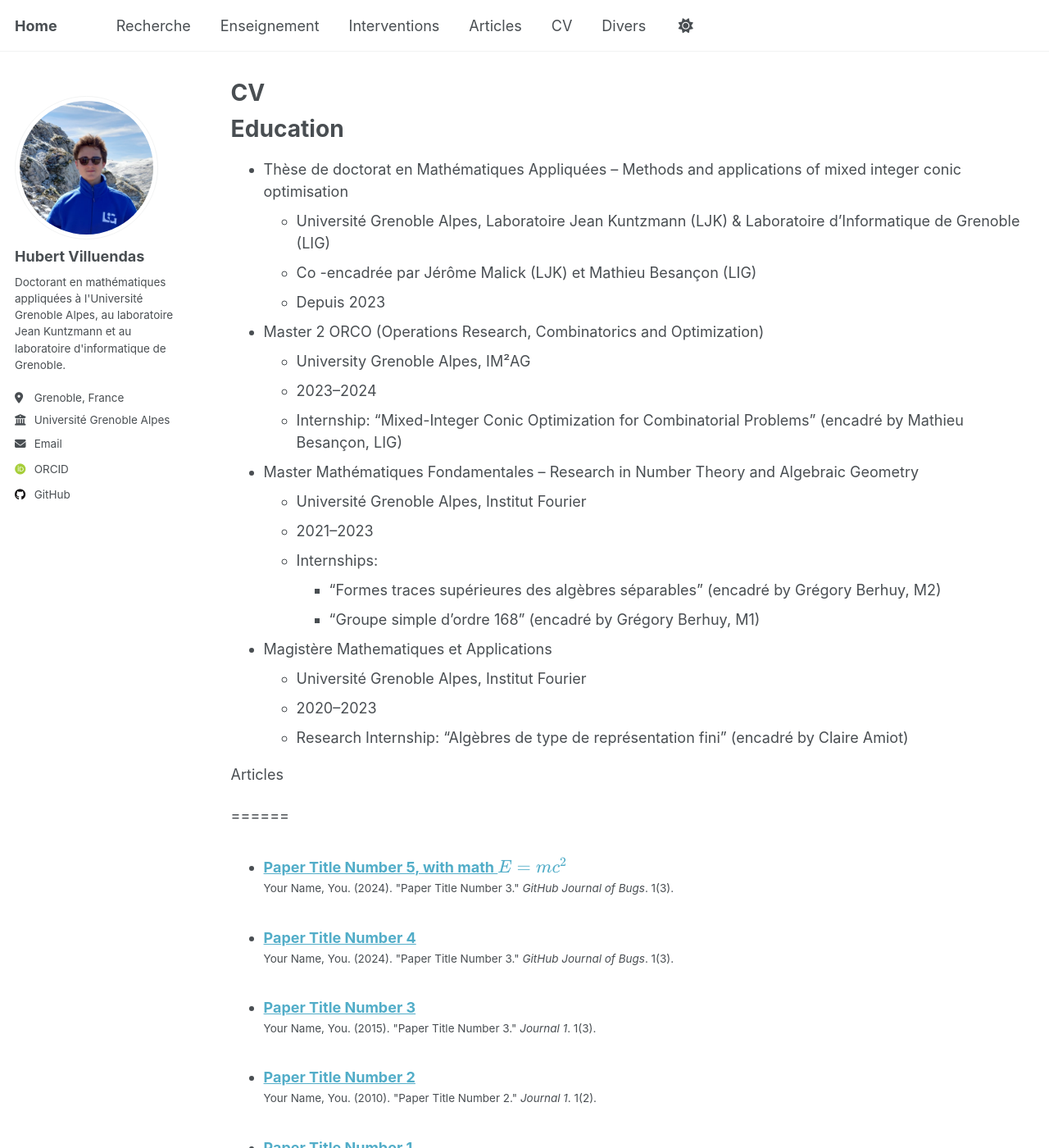
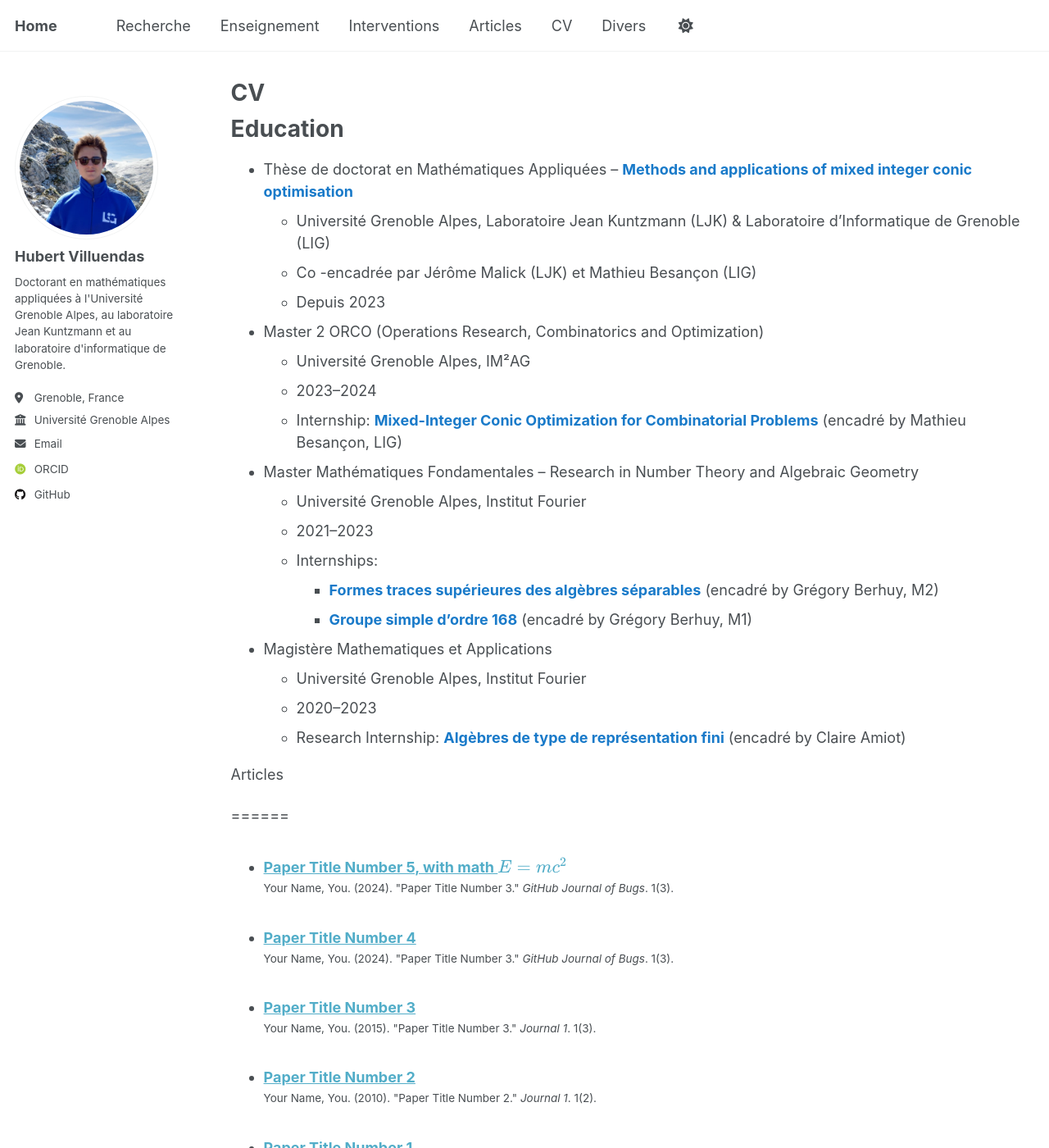
Before and after one commit to HubertVilluendas/hubertvilluendas.github.io, a Jekyll site: the page built from _pages/cv.md, in a window 1280 px wide and 1400 px high. Shown: the whole window at 82% size. Built offline with Jekyll 4.4.1, drawn with Linux system fonts in a browser that asks for light colours; some web fonts are replaced; a script that is not in the unit is left out; some of the changed text lies outside the part shown.

Commit message:
Changement Enseignement

```diff
--- a/_pages/cv.md
+++ b/_pages/cv.md
@@ -10,27 +10,27 @@ redirect_from:
 
 Education
 ======
-* Thèse de doctorat en Mathématiques Appliquées – Methods and applications of mixed integer conic optimisation
+* Thèse de doctorat en Mathématiques Appliquées – <strong style="color: #197ac9;">Methods and applications of mixed integer conic optimisation</strong>
   * Université Grenoble Alpes, Laboratoire Jean Kuntzmann (LJK) & Laboratoire d'Informatique de Grenoble (LIG)
   * Co -encadrée par Jérôme Malick (LJK) et Mathieu Besançon (LIG)
   * Depuis 2023
 
 * Master 2 ORCO (Operations Research, Combinatorics and Optimization)
-  * University Grenoble Alpes, IM²AG
+  * Université Grenoble Alpes, IM²AG
   * 2023–2024
-  * Internship: "Mixed-Integer Conic Optimization for Combinatorial Problems" (encadré by Mathieu Besançon, LIG)
+  * Internship: <strong style="color: #197ac9;">Mixed-Integer Conic Optimization for Combinatorial Problems</strong> (encadré by Mathieu Besançon, LIG)
 
 * Master Mathématiques Fondamentales – Research in Number Theory and Algebraic Geometry
   * Université Grenoble Alpes, Institut Fourier
   * 2021–2023
   * Internships:
-    * "Formes traces supérieures des algèbres séparables" (encadré by Grégory Berhuy, M2)
-    * "Groupe simple d'ordre 168" (encadré by Grégory Berhuy, M1)
+    * <strong style="color: #197ac9;">Formes traces supérieures des algèbres séparables</strong> (encadré by Grégory Berhuy, M2)
+    * <strong style="color: #197ac9;">Groupe simple d'ordre 168</strong> (encadré by Grégory Berhuy, M1)
 
 * Magistère Mathematiques et Applications
   * Université Grenoble Alpes, Institut Fourier
   * 2020–2023
-  * Research Internship: "Algèbres de type de représentation fini" (encadré by Claire Amiot)
+  * Research Internship: <strong style="color: #197ac9;">Algèbres de type de représentation fini</strong> (encadré by Claire Amiot)
 
 Articles
 
```
Also changed, not shown: _teaching/2025-maths4cumputerscience.md (+3 -3 lines), _teaching/2025-proba-stats.md (+3 -3 lines).
